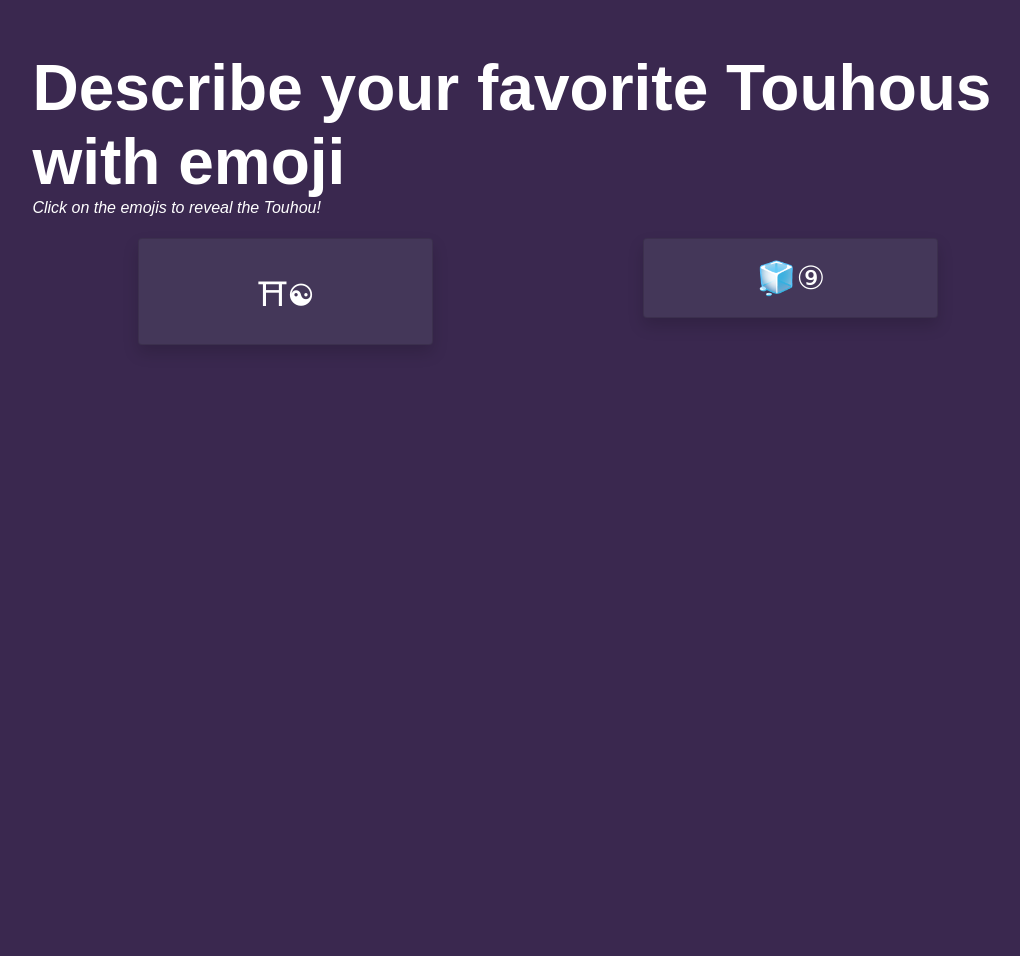
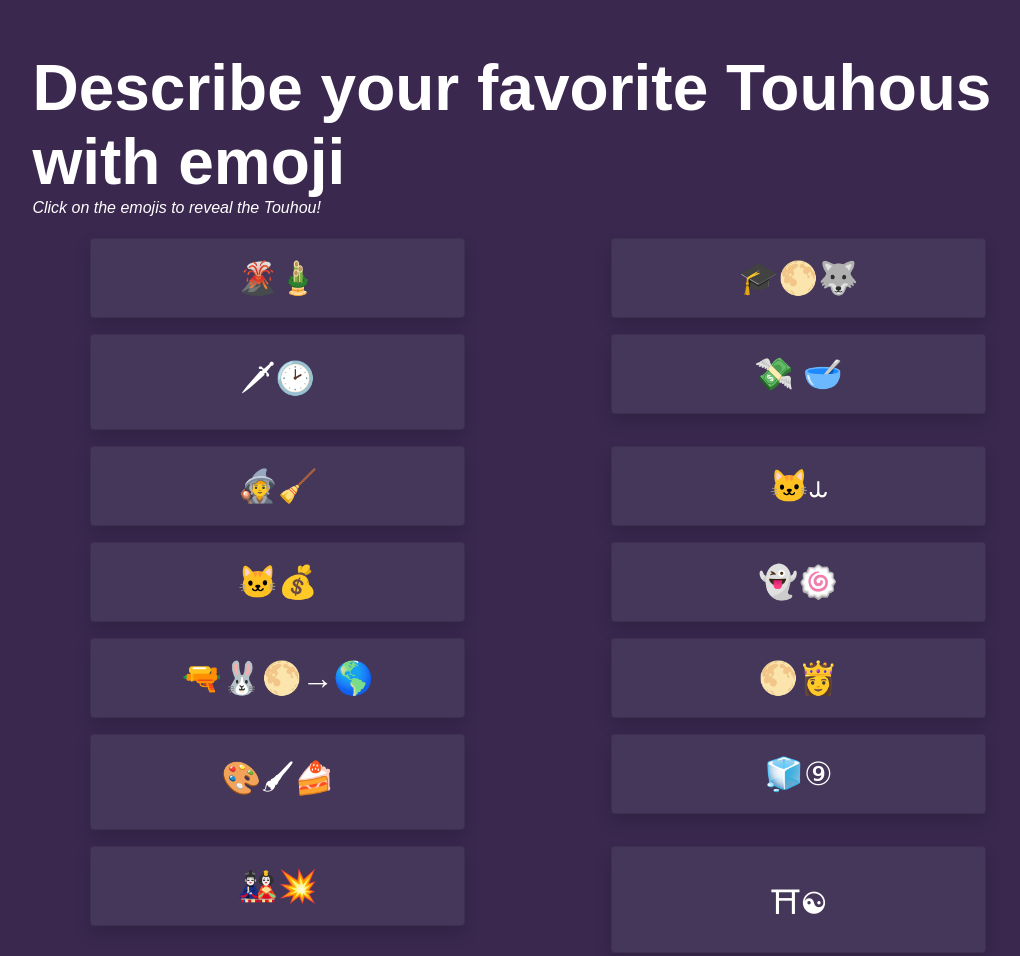
Before and after one commit to marvinody/touhoumoji, a website: page src/index.html in a window 1280 px wide. Shown: the whole page, without its empty margins (102-1122 px from the left). Before the commit the page ends 800 px from the top, so only its background shows below. Drawn offline with Linux system fonts and the light colour scheme; files whose address does not match are found by name.

Commit message:
adds more character and some extra styling

```diff
--- a/data/characters.json
+++ b/data/characters.json
@@ -6,5 +6,53 @@
   {
     "name": "Cirno",
     "emote": "🧊⑨"
+  },
+  {
+    "name": "Marisa Kirisame",
+    "emote": "🧙🧹"
+  },
+  {
+    "name": "Yuyuko Saigyouji",
+    "emote": "👻🍥"
+  },
+  {
+    "name": "Alice Margatroid",
+    "emote": "🎎💥"
+  },
+  {
+    "name": "Sakuya Izayoi",
+    "emote": "🗡🕑"
+  },
+  {
+    "name": "Chen",
+    "emote": "🐱⥿"
+  },
+  {
+    "name": "Mike Goutokuji",
+    "emote": "🐱💰"
+  },
+  {
+    "name": "Reisen Udongein Inaba",
+    "emote": "🔫🐰🌕→🌎"
+  },
+  {
+    "name": "Kaguya Houraisan",
+    "emote": "🌕👸"
+  },
+  {
+    "name": "Fujiwara no Mokou",
+    "emote": "🌋🎍"
+  },
+  {
+    "name": "Keine Kamishirasawa",
+    "emote": "🎓🌕🐺"
+  },
+  {
+    "name": "Keiki Haniyasushin",
+    "emote": "🎨🖌🍰"
+  },
+  {
+    "name": "Shion Yorigami",
+    "emote": "💸 🥣"
   }
 ]
--- a/src/index.js
+++ b/src/index.js
@@ -53,6 +53,25 @@
 
 };
 // end stolen
+// stolen from https://stackoverflow.com/questions/2450954
+function shuffle(array) {
+  let currentIndex = array.length,  randomIndex;
+
+  // While there remain elements to shuffle.
+  while (currentIndex != 0) {
+
+    // Pick a remaining element.
+    randomIndex = Math.floor(Math.random() * currentIndex);
+    currentIndex--;
+
+    // And swap it with the current element.
+    [array[currentIndex], array[randomIndex]] = [
+      array[randomIndex], array[currentIndex]];
+  }
+
+  return array;
+}
+
 const CE = (t) => document.createElement(t)
 
 const getCharacters = (cb) => {
@@ -81,8 +100,8 @@
 }
 
 const addCharacters = (data) => {
-  console.log(data)
 
+  shuffle(data)
 
   const entries = data.map(char => {
     const emote = CE('div')
--- a/src/style.css
+++ b/src/style.css
@@ -8,6 +8,7 @@
   flex-direction: column;
   max-width: 80%;
   margin: 0 auto;
+  align-items: center;
 }
 
 .title {
@@ -31,18 +32,47 @@
   justify-content: space-around;
   align-items: flex-start;
   flex-wrap: wrap;
+  margin-right: -15px;
+  margin-left: -15px;
+}
+
+
+
+@media (min-width: 576px) {
+  .content {
+    max-width: 540px;
+  }
+}
+
+@media (min-width: 768px) {
+  .content {
+    max-width: 720px;
+  }
+}
+
+@media (min-width: 992px) {
+  .content {
+    max-width: 960px;
+  }
+}
+
+@media (min-width: 1200px) {
+  .content {
+    max-width: 1140px;
+  }
 }
 
 .entry {
+  flex: 0 0 33%;
+  max-width: 33.333333%;
   background: #443759;
+  padding: 0 15px;
   margin: 0.5rem 0;
-  box-shadow: 0 .5rem 1rem rgba(0,0,0,.15);
-  padding: 1.25rem;
+  box-shadow: 0 .5rem 1rem rgba(0, 0, 0, .15);
   cursor: pointer;
-  border: 1px solid rgba(0,0,0,.125);
+  border: 1px solid rgba(0, 0, 0, .125);
   border-radius: .25rem;
-  min-width: 25%;
-  display:flex;
+  display: flex;
   flex-direction: column;
   word-wrap: break-word;
   position: relative;
@@ -52,6 +82,7 @@
   text-align: center;
   color: white;
   flex: 1 1 auto;
+  padding: 1.25rem;
 }
 
 .emote {
```
Lines whose indentation alone changed are shown as unchanged.
